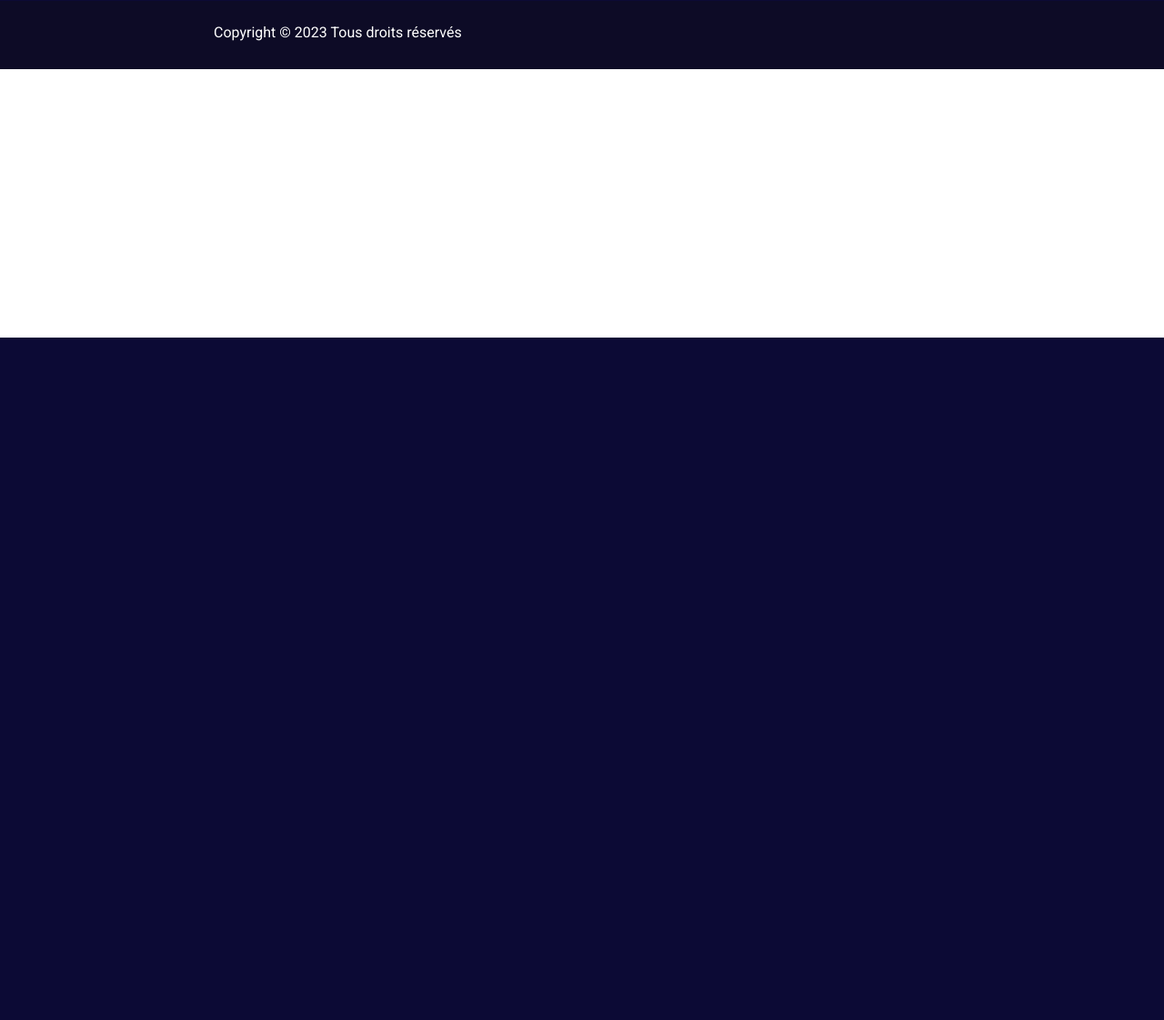
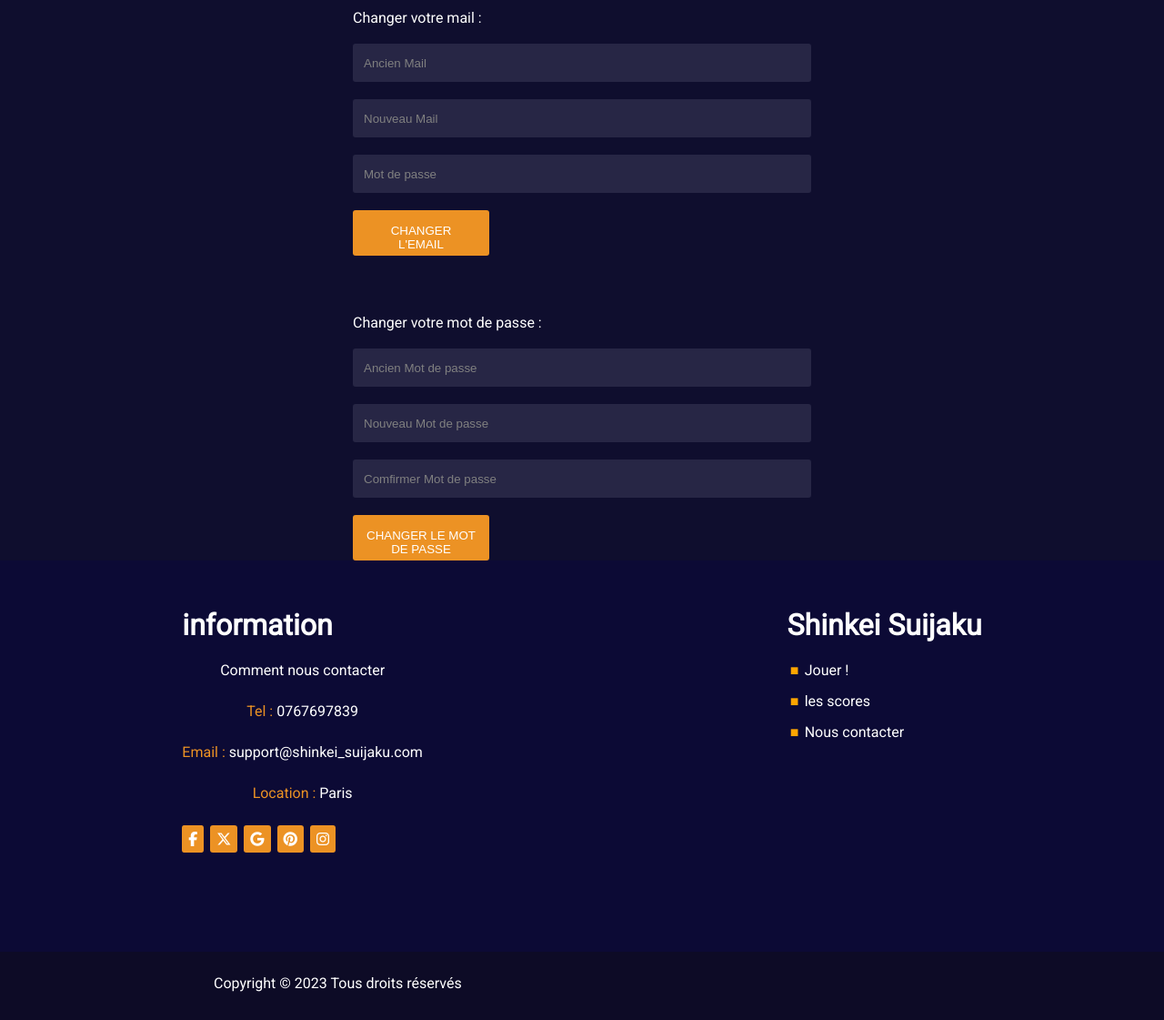
Before and after one commit to Mitake-ktm/Arigato, a PHP site: page /myAccount.html in a window 1280 px wide. Shown: the part 429-1550 px from the top of the page at 91% size. Before the commit the page ends 800 px from the top, so only its background shows below. Run offline with PHP 8.4, Linux system fonts and the light colour scheme; some libraries are stand-ins or nearby versions.

Commit message:
correction de bug et delete style.css

```diff
--- a/assets/css/footer.css
+++ b/assets/css/footer.css
@@ -1,4 +1,4 @@
-.logo{
+footer .logo{
     background-color: #EC9224;
     color: white;
     padding: 7px;
--- a/assets/css/main.css
+++ b/assets/css/main.css
@@ -1,16 +1,10 @@
-/* Background */
-main {
-  background: url("../image/Projet_main/fond.png") no-repeat fixed;
-  background-size: cover;
-}
-/* FIN Background */
 
 /* Titre */
-h1,
+/*h1,
 h2 {
   text-align: center;
   color: rgb(33, 15, 15);
-}
+}/*
 /* FIN Titre */
 
 /* Bouton */
@@ -263,3 +257,102 @@ margin-top: -150px;
   display: flex;
   justify-content: center;
 }
+
+/*formulaire pour changer ses infos profiles et table de jeu anto*/
+
+body{
+  margin: 0;
+  background-color: #0F0E2E;
+  font-family: 'Roboto', sans-serif;
+}
+
+.titre_connexion{
+  display: flex;
+  justify-content: center;
+  color: white;
+  background-image: url(../images/connexion.png);
+  background-size :100%;
+  background-repeat: no-repeat;
+  object-fit: contain;
+  height: 150px;
+  padding-top: 100px;
+  margin-top: 2%;
+
+}
+
+.Formulaire_de_connexion{
+  display: flex;
+  justify-content: center;
+  margin-top:5%;
+
+}
+
+.Formulaire_de_connexion label
+{
+  color: white;
+}
+.bouton_connexion{
+ margin: auto;
+ width: 150px;
+ height: 50px;
+ text-transform: uppercase;
+ padding: 15px;
+ background-color:  #EC9224 ;
+ color: white;
+ border-style: none;
+ border-radius: 3px;
+}
+
+::placeholder{
+  color: grey;
+  padding-left: 10px;
+}
+
+.titre_page_de_jeu{
+  color: white;
+  display: flex;
+  flex-direction: column;
+  align-items: center;
+  border-style: solid;
+  background-color: #EC9224;
+  border-color: #EC9224;
+  border-radius: 15%;
+  text-align: center;
+  margin-right: 30%;
+  margin-left: 30%;
+  margin-top: 4%;
+}
+
+.table_de_jeu img{
+  height: 150px;
+  width: 200px;
+}
+
+.table_de_jeu{
+display: flex;
+flex-direction: column;
+align-items: center;
+background-image: url(../images/fond\ table\ de\ jeu.png);
+background-size: 100% 100%;
+background-repeat: no-repeat;
+margin-top: 5%
+}
+
+.table_de_jeu table{
+  padding-bottom: 10px;
+
+}
+
+.table_de_jeu p{
+  border-style: solid;
+  background-color: #EC9224;
+  border-color: #EC9224;
+  border-radius: 15%;
+  text-align: center;
+  font-size: 200%;
+}
+
+.titre_page_de_jeu h2{
+  font-size: 200%
+
+}
--- a/index.html
+++ b/index.html
@@ -7,6 +7,8 @@
     <link rel="stylesheet" href="assets/css/style.css">
     <link rel="stylesheet" href="assets/css/header.css">
     <link rel="stylesheet" href="assets/css/footer.css">
+    <style>@import url('https://fonts.googleapis.com/css2?family=Roboto&display=swap');</style>
+    <script src="https://kit.fontawesome.com/5ee2b4f395.js" crossorigin="anonymous"></script>
   </head>
   <body>
 
--- a/login.html
+++ b/login.html
@@ -5,7 +5,7 @@
 <title>Login</title>
 <link rel="stylesheet" href="assets/css/footer.css">
 <link rel="stylesheet" href="assets/css/header.css">
-<link rel="stylesheet" href="assets/css/style.css">
+<link rel="stylesheet" href="assets/css/main.css">
 <style>@import url('https://fonts.googleapis.com/css2?family=Roboto&display=swap');</style>
 <script src="https://kit.fontawesome.com/5ee2b4f395.js" crossorigin="anonymous"></script>
 </head>
@@ -33,7 +33,6 @@
 
 <div class="Formulaire_de_connexion">
     <form method="post" action="traitement.php">
-    <p>
         <input type="text" name="email" id="email" placeholder=Email style="width: 500px; height: 40px; background-color: #272645 ;
         border-style: none; border-radius: 3px;">
         <br>
@@ -43,8 +42,6 @@
         <br>
         <br>
         <button onclick="window.location.href = 'index.html'" class="bouton_connexion">Connexion</button>
-
-    </p>
     </form>
 </div>
 
--- a/memory.html
+++ b/memory.html
@@ -4,9 +4,8 @@
 <meta charset="UTF-8">
 <title>Jeu</title>
 <link rel="stylesheet" href="assets/css/footer.css">
-<link rel="stylesheet" href="assets/css/footer.css">
+<link rel="stylesheet" href="assets/css/main.css">
 <link rel="stylesheet" href="assets/css/header.css">
-<link rel="stylesheet" href="./assets/css/style.css ">
 <style>@import url('https://fonts.googleapis.com/css2?family=Roboto&display=swap');</style>
 <script src="https://kit.fontawesome.com/5ee2b4f395.js" crossorigin="anonymous"></script>
 </head>
--- a/myAccount.html
+++ b/myAccount.html
@@ -4,10 +4,76 @@
 <meta charset="UTF-8">
 <title>Compte</title>
 <link rel="stylesheet" href="assets/css/footer.css">
+<link rel="stylesheet" href="assets/css/main.css" />
+ <link rel="stylesheet" href="assets/css/header.css">
 <style>@import url('https://fonts.googleapis.com/css2?family=Roboto&display=swap');</style>
 <script src="https://kit.fontawesome.com/5ee2b4f395.js" crossorigin="anonymous"></script>
 </head>
 <body>
+
+    <header>
+
+        <div class="titre"> <p><b>Kioku</b></p>
+            <nav>
+                <ul>
+                   <li> <a style="text-decoration: none;" href="index.html"><b>ACCUEIL</b></a> </li>
+                   <li> <a style="text-decoration: none;"href="memory.html"><b>JEU</b></a> </li>
+                   <li> <a style="text-decoration: none;"href="scores.html"><b>SCORES</b></a> </li>
+                    <li><a style="text-decoration: none;"href="contact.html"><b>NOUS CONTACTER</b></a> </li>
+                </ul>
+            </nav>
+        </div>
+
+    </header>
+
+    <main>
+        <div class="titre_connexion">
+            <h1>Mon Compte</h1>
+        </div>
+
+        <div class="Formulaire_de_connexion">
+            <form method="post" action="traitement.php">
+                <label for="email">Changer votre mail :</label>
+                <br>
+                <br>
+                <input type="text" name="email" id="email" placeholder="Ancien Mail" style="width: 500px; height: 40px; background-color: #272645 ;
+                border-style: none; border-radius: 3px;">
+                <br>
+                <br>
+                <input type="text" name="pseudo" id="pseudo" placeholder="Nouveau Mail" style="width: 500px; height: 40px; background-color: #272645 ;
+                border-style: none; border-radius: 3px;">
+                <br>
+                <br>
+                <input type="password" name="passe" id="passe" placeholder="Mot de passe" style="width: 500px; height: 40px; background-color: #272645 ;
+                border-style: none; border-radius: 3px;">
+                <br>
+                <br>
+                <button onclick="window.location.href = 'index.html'" class="bouton_connexion">Changer l'email</button>
+        </form>
+        </div>
+
+
+        <div class="Formulaire_de_connexion">
+            <form method="post" action="traitement.php">
+                <label for="passe">Changer votre mot de passe :</label>
+                <br>
+                <br>
+                <input type="password" name="passe" id="passe" placeholder="Ancien Mot de passe" style="width: 500px; height: 40px; background-color: #272645 ;
+                border-style: none; border-radius: 3px;">
+                <br>
+                <br>
+                <input type="password" name="passe" id="passe" placeholder="Nouveau Mot de passe" style="width: 500px; height: 40px; background-color: #272645 ;
+                border-style: none; border-radius: 3px;">
+                <br>
+                <br>
+                <input type="password" name="passe" id="passe" placeholder="Comfirmer Mot de passe" style="width: 500px; height: 40px; background-color: #272645 ;
+                border-style: none; border-radius: 3px;">
+                <br>
+                <br>
+                <button onclick="window.location.href = 'index.html'" class="bouton_connexion">Changer le mot de passe</button>
+        </form>
+        </div>
+    </main>
 <footer>
     <div class="footer">
     <div class="information">
```
Also changed, not shown: register.html (+3 -4 lines).
